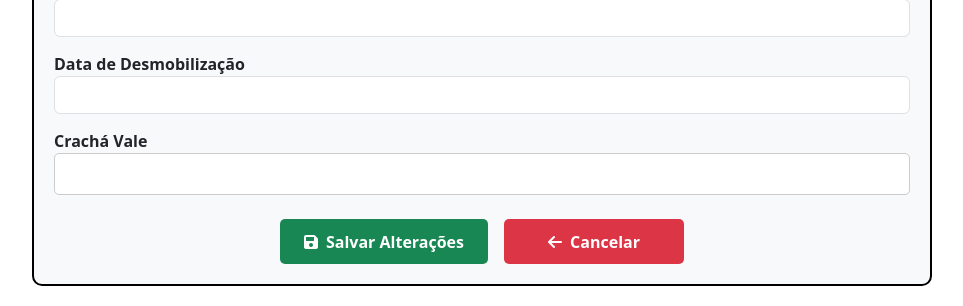
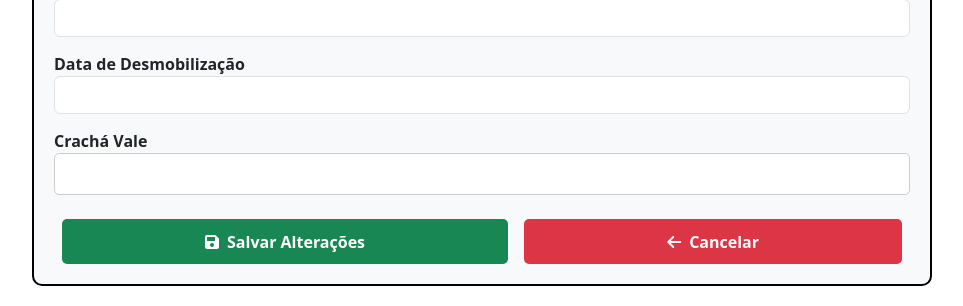
Before and after one commit to joaopedrodirekta/Direkta_Vale, a Django app: template funcionarios/templates/funcionarios/editar.html in a window 1280 px wide. Shown: the part 1715-2021 px from the top of the page, without its empty margins (158-1121 px from the left). Run offline with Django 5.2, Linux system fonts and the light colour scheme; the template is opened without the code that fills it: values that come from a table or form of the project are taken from there, others are empty.

Commit message:
Novo botao

```diff
--- a/funcionarios/templates/funcionarios/editar.html
+++ b/funcionarios/templates/funcionarios/editar.html
@@ -226,11 +226,11 @@
             {{ form.cracha_vale }}
         </div>
 
-        <div class='d-flex justify-content-center gap-3 mt-4'>
-            <button type="submit" class="btn btn-success px-4">
+        <div class="d-flex justify-content-between mt-4 px-2">
+            <button type="submit" class="btn btn-success flex-fill me-2">
                 <i class="fas fa-save"></i> Salvar Alterações
             </button>
-            <a href="{% url 'ficha_funcionario' funcionario.id_funcionario %}" class="btn btn-danger px-4">
+            <a href="{% url 'ficha_funcionario' funcionario.id_funcionario %}" class="btn btn-danger flex-fill ms-2">
                 <i class="fas fa-arrow-left"></i> Cancelar
             </a>
         </div>
```
